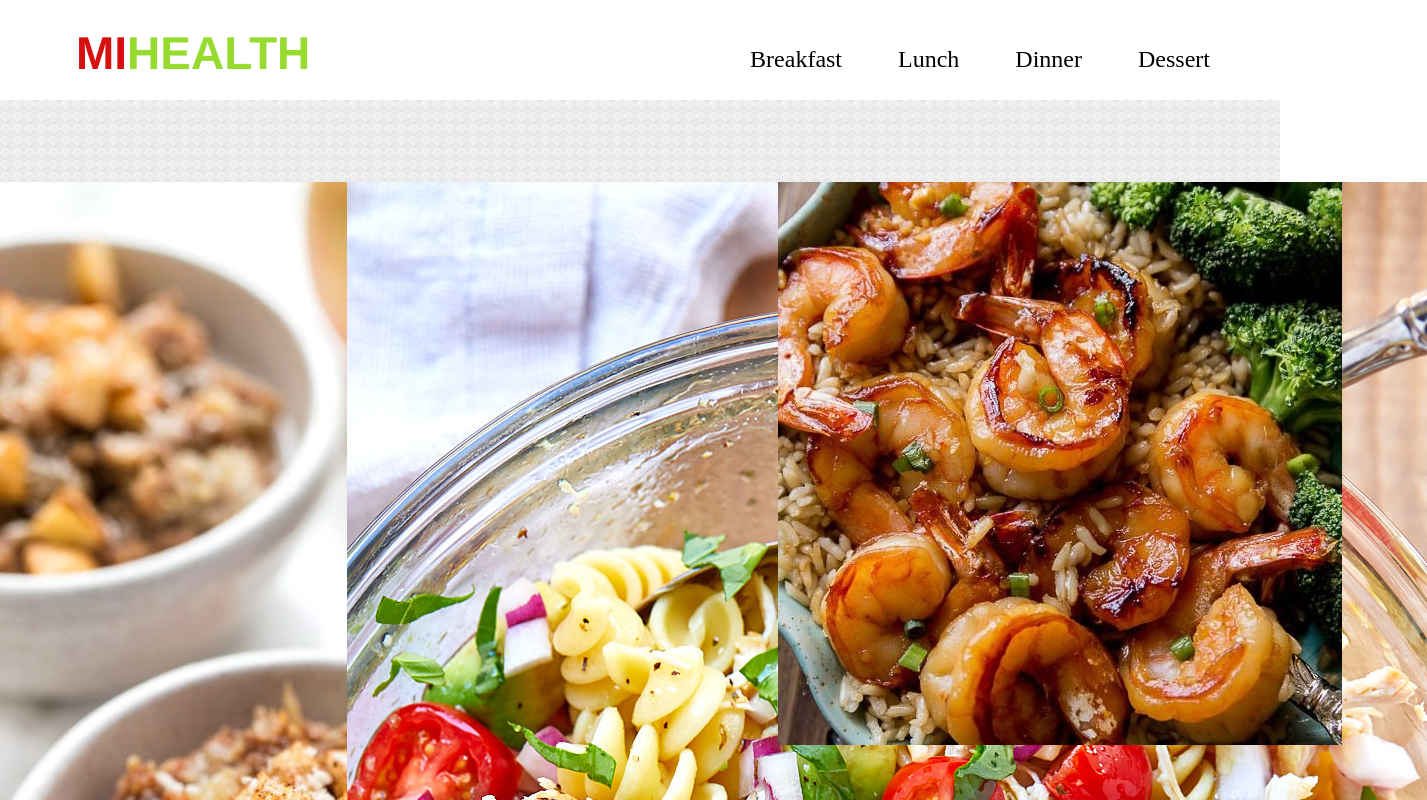
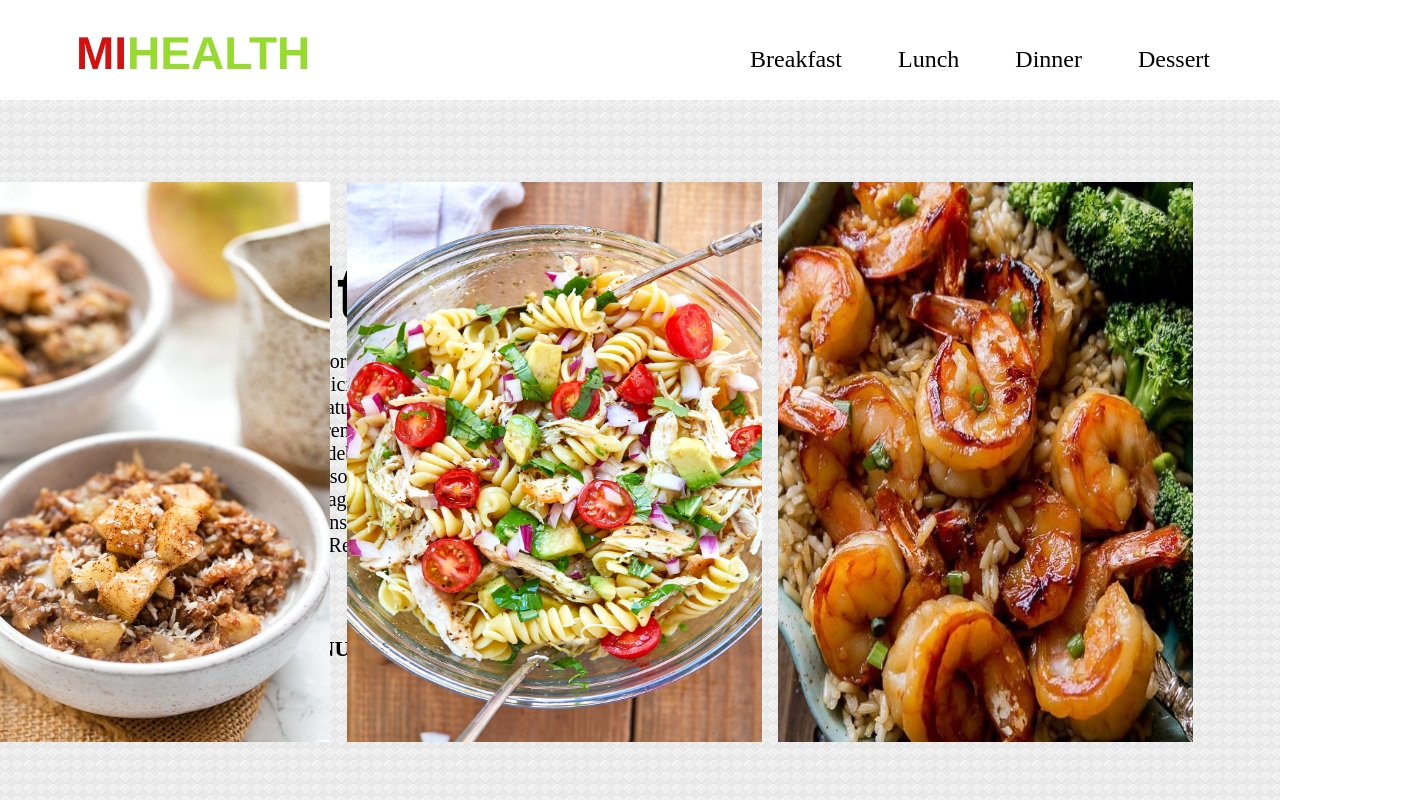
Before and after one commit to JaredHalesWeb/Project-MiHealth, a plain HTML site: page index.html in a window 1280 px wide. Shown: the top 800 px of the page, 1427 px wide, since content can reach past the window. Drawn offline with Linux system fonts and the light colour scheme.

Commit message:
added css code to the empty class food and now the page is looking just like the reference

```diff
--- a/css/style.css
+++ b/css/style.css
@@ -75,3 +75,7 @@ nav ul li a {
     height:560px;
     position: relative;
 }
+.food {
+    width:415px;
+    height:560px;
+}
```
